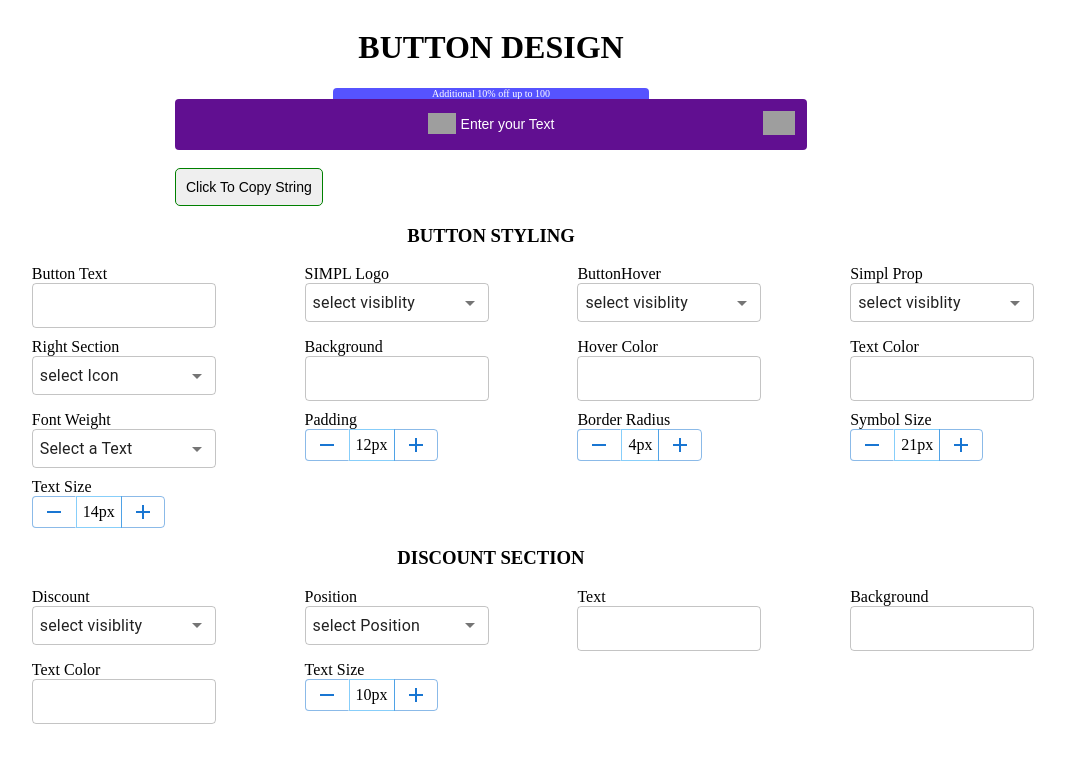
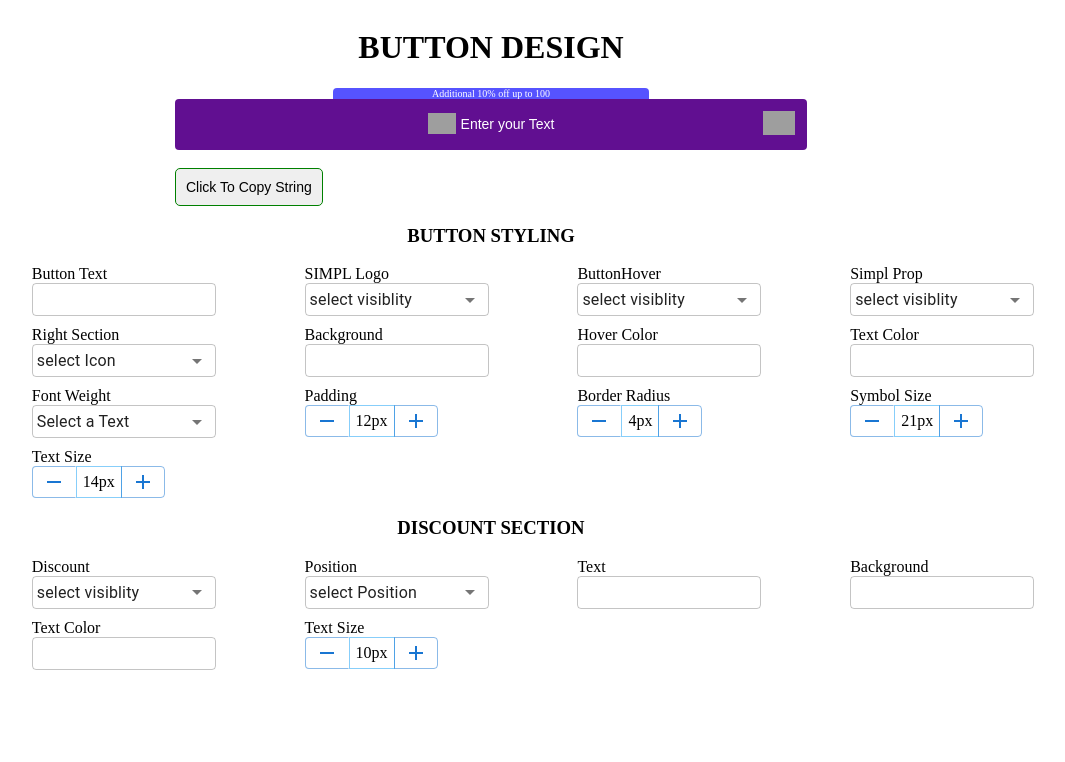
Before and after one commit to MayureshDMadav/ButtonSimulator, a React (Create React App) app: page / in a window 1280 px wide. Shown: the top 762 px of the page, without its empty margins (149-1214 px from the left). Built offline with nearby package versions, Linux system fonts and the light colour scheme; grey boxes are pictures that could not be loaded; the HTML template or start-up script is replaced by a standard one.

Commit message:
UI-Upgrade

```diff
--- a/src/css/v3style.css
+++ b/src/css/v3style.css
@@ -24,8 +24,12 @@
 
 }
 
+.css-11u53oe-MuiSelect-select-MuiInputBase-input-MuiOutlinedInput-input.css-11u53oe-MuiSelect-select-MuiInputBase-input-MuiOutlinedInput-input.css-11u53oe-MuiSelect-select-MuiInputBase-input-MuiOutlinedInput-input{
+    padding: 5px !important;
+}
+
 input#outlined-basic{
-    padding: 11px !important;
+    padding: 5px !important;
 }
 
 h3{
```
